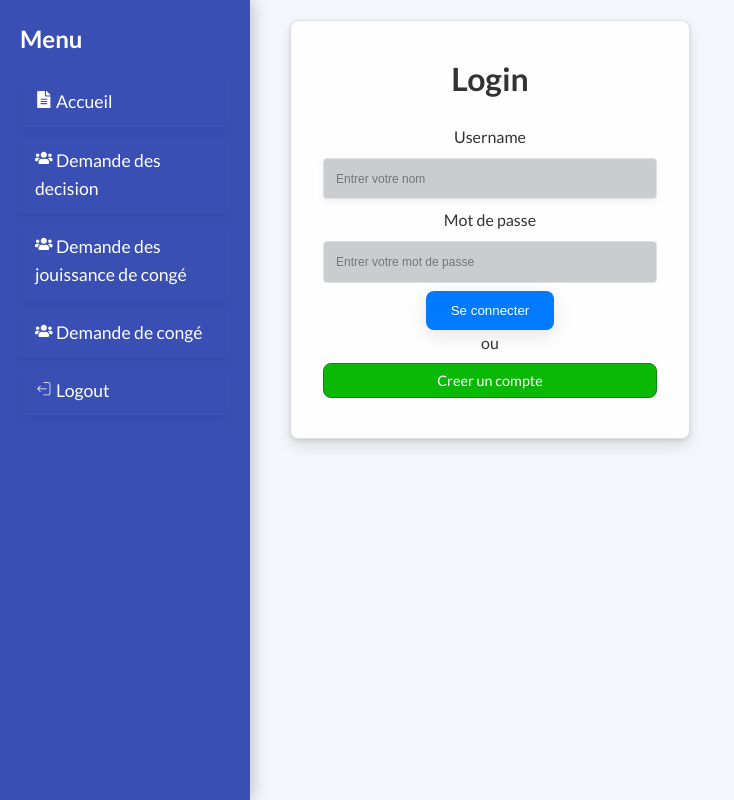
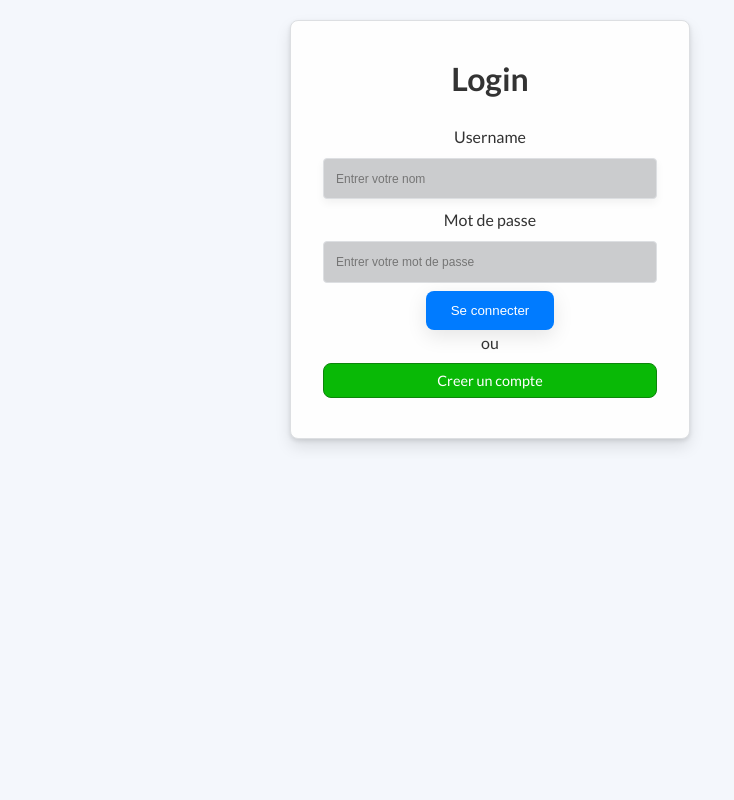
Before and after one commit to razakarivonyrojo98/projet_react_node, a React (Vite) app in the folder frontend/: page / in a window 1280 px wide. Shown: the whole page, without its empty margins (0-734 px from the left). Built offline with nearby package versions, Linux system fonts and the light colour scheme; what @react-pdf/renderer would draw is missing.

Commit message:
Troisieme update

```diff
--- a/frontend/src/App.jsx
+++ b/frontend/src/App.jsx
@@ -1,7 +1,7 @@
-import React, { useState } from 'react';
+import React, { useState, useEffect } from 'react';
 import { BrowserRouter as Router, Route, Routes, Link, useLocation, Navigate } from 'react-router-dom';
 import { AnimatePresence, motion } from 'framer-motion';
-import { FaFileAlt, FaUserPlus, FaUsers } from 'react-icons/fa'; // Import des icônes
+import { FaFileAlt, FaUserPlus, FaUsers } from 'react-icons/fa';
 import './App.css';
 import Accueil from './components/congé/Accueil';
 import Decision from './components/congé/Decision';
@@ -11,24 +11,43 @@ import Registre from './components/Auth/Registre';
 import Conge from './components/congé/Conge';
 import { CiLogout } from "react-icons/ci";
 
+// Animation pour les transitions de pages
 const pageVariants = {
   initial: { opacity: 0, x: 100 },
   animate: { opacity: 1, x: 0 },
   exit: { opacity: 0, x: -100 },
 };
 
+// Composant pour protéger les routes
+const PrivateRoute = ({ isAuthenticated, children }) => {
+  return isAuthenticated ? children : <Navigate to="/" />;
+};
+
 function App() {
-  const [isAuthenticated, setIsAuthenticated] = useState(false); // État de connexion
+  const [isAuthenticated, setIsAuthenticated] = useState(false);
+
+  // Vérification du token dans le localStorage
+  useEffect(() => {
+    const token = localStorage.getItem('authToken');
+    if (token) {
+      setIsAuthenticated(true);
+    }
+  }, []); // Charge seulement au premier rendu
 
   const handleLogin = () => {
-    setIsAuthenticated(true); // Mettre à jour l'état lorsqu'on est connecté
+    setIsAuthenticated(true); // L'utilisateur est authentifié
+  };
+
+  const handleLogout = () => {
+    localStorage.removeItem('authToken');
+    setIsAuthenticated(false); // Déconnexion
   };
 
   return (
     <Router>
       <div className="app-container">
-        {/* Sidebar */}
-
+        {/* Sidebar affichée uniquement si l'utilisateur est authentifié */}
+        {isAuthenticated && (
           <motion.div
             className="sidebar"
             initial={{ x: -200 }}
@@ -37,37 +56,16 @@ function App() {
           >
             <h2>Menu</h2>
             <ul>
-              <li>
-                <Link to="/accueil">
-                  <FaFileAlt className="icon" /> Accueil
-                </Link>
-              </li>
-
-              <li>
-                <Link to="/decision">
-                  <FaUsers className="icon" /> Demande des decision
-                </Link>
-              </li>
-              <li>
-                <Link to="/jouissance">
-                  <FaUsers className="icon" /> Demande des jouissance de congé
-                </Link>
-              </li>
-              <li>
-                <Link to="/conge">
-                  <FaUsers className="icon" /> Demande de congé
-                </Link>
-              </li>
-              <li>
-                <Link to="/">
-                  <CiLogout className="icon" /> Logout
-                </Link>
-              </li>
+              <li><Link to="/accueil"><FaFileAlt className="icon" /> Accueil</Link></li>
+              <li><Link to="/decision"><FaUsers className="icon" /> Demande des décisions</Link></li>
+              <li><Link to="/jouissance"><FaUsers className="icon" /> Demande de jouissance</Link></li>
+              <li><Link to="/conge"><FaUsers className="icon" /> Demande de congé</Link></li>
+              <li onClick={handleLogout}><CiLogout className="icon" /> Logout</li>
             </ul>
           </motion.div>
+        )}
 
-
-        {/* Main content */}
+        {/* Contenu principal */}
         <div className="main-content">
           <AnimatedRoutes isAuthenticated={isAuthenticated} handleLogin={handleLogin} />
         </div>
@@ -76,103 +74,74 @@ function App() {
   );
 }
 
+// Routes animées avec la protection de l'authentification
 function AnimatedRoutes({ isAuthenticated, handleLogin }) {
   const location = useLocation();
 
   return (
     <AnimatePresence mode="wait">
       <Routes location={location} key={location.pathname}>
+        {/* Route publique - Login */}
         <Route
           path="/"
           element={
-
-              <motion.div
-                initial="initial"
-                animate="animate"
-                exit="exit"
-                variants={pageVariants}
-                transition={{ duration: 0.5 }}
-              >
-                <Login  />
+            <motion.div initial="initial" animate="animate" exit="exit" variants={pageVariants} transition={{ duration: 0.5 }}>
+              <Login onLogin={handleLogin} />
             </motion.div>
-
           }
         />
+
+        {/* Route publique - Registre */}
         <Route
           path="/registre"
           element={
-            <motion.div
-              initial="initial"
-              animate="animate"
-              exit="exit"
-              variants={pageVariants}
-              transition={{ duration: 0.5 }}
-            >
+            <motion.div initial="initial" animate="animate" exit="exit" variants={pageVariants} transition={{ duration: 0.5 }}>
               <Registre />
             </motion.div>
           }
         />
 
-          <>
+        {/* Routes protégées */}
         <Route
           path="/accueil"
           element={
-                <motion.div
-                  initial="initial"
-                  animate="animate"
-                  exit="exit"
-                  variants={pageVariants}
-                  transition={{ duration: 0.5 }}
-                >
+            <PrivateRoute isAuthenticated={isAuthenticated}>
+              <motion.div initial="initial" animate="animate" exit="exit" variants={pageVariants} transition={{ duration: 0.5 }}>
                 <Accueil />
               </motion.div>
+            </PrivateRoute>
           }
         />
-
         <Route
           path="/decision"
           element={
-                <motion.div
-                  initial="initial"
-                  animate="animate"
-                  exit="exit"
-                  variants={pageVariants}
-                  transition={{ duration: 0.5 }}
-                >
+            <PrivateRoute isAuthenticated={isAuthenticated}>
+              <motion.div initial="initial" animate="animate" exit="exit" variants={pageVariants} transition={{ duration: 0.5 }}>
                 <Decision />
               </motion.div>
+            </PrivateRoute>
           }
         />
         <Route
           path="/jouissance"
           element={
-                <motion.div
-                  initial="initial"
-                  animate="animate"
-                  exit="exit"
-                  variants={pageVariants}
-                  transition={{ duration: 0.5 }}
-                >
+            <PrivateRoute isAuthenticated={isAuthenticated}>
+              <motion.div initial="initial" animate="animate" exit="exit" variants={pageVariants} transition={{ duration: 0.5 }}>
                 <Jouissance />
               </motion.div>
+            </PrivateRoute>
           }
         />
         <Route
           path="/conge"
           element={
-                <motion.div
-                  initial="initial"
-                  animate="animate"
-                  exit="exit"
-                  variants={pageVariants}
-                  transition={{ duration: 0.5 }}
-                >
+            <PrivateRoute isAuthenticated={isAuthenticated}>
+              <motion.div initial="initial" animate="animate" exit="exit" variants={pageVariants} transition={{ duration: 0.5 }}>
                 <Conge />
               </motion.div>
+            </PrivateRoute>
           }
         />
-          </>
-
       </Routes>
     </AnimatePresence>
   );
--- a/frontend/src/components/Auth/Login.jsx
+++ b/frontend/src/components/Auth/Login.jsx
@@ -12,7 +12,6 @@ const Login = () => {
   const [successMessage, setSuccessMessage] = useState('');
 
   const navigate = useNavigate();
-
 
 
   const handleChange = function (e) {
@@ -40,11 +39,8 @@ const Login = () => {
       setErrorMessage('');
       const token = response.data.token;
       console.log('Token reçu:', token);
-
-      // Sauvegarder le token dans le localStorage ou contexte (selon votre besoin)
       localStorage.setItem('authToken', token);
 
-      // Rediriger vers la page d'accueil
       navigate('/accueil'); // Navigation vers la page d'accueil
     } catch (error) {
       // Gérer les erreurs (401 ou autres)
```
Also changed, not shown: 2 other files (tests, documents, lock files or other folders). Lines whose indentation alone changed are shown as unchanged.
